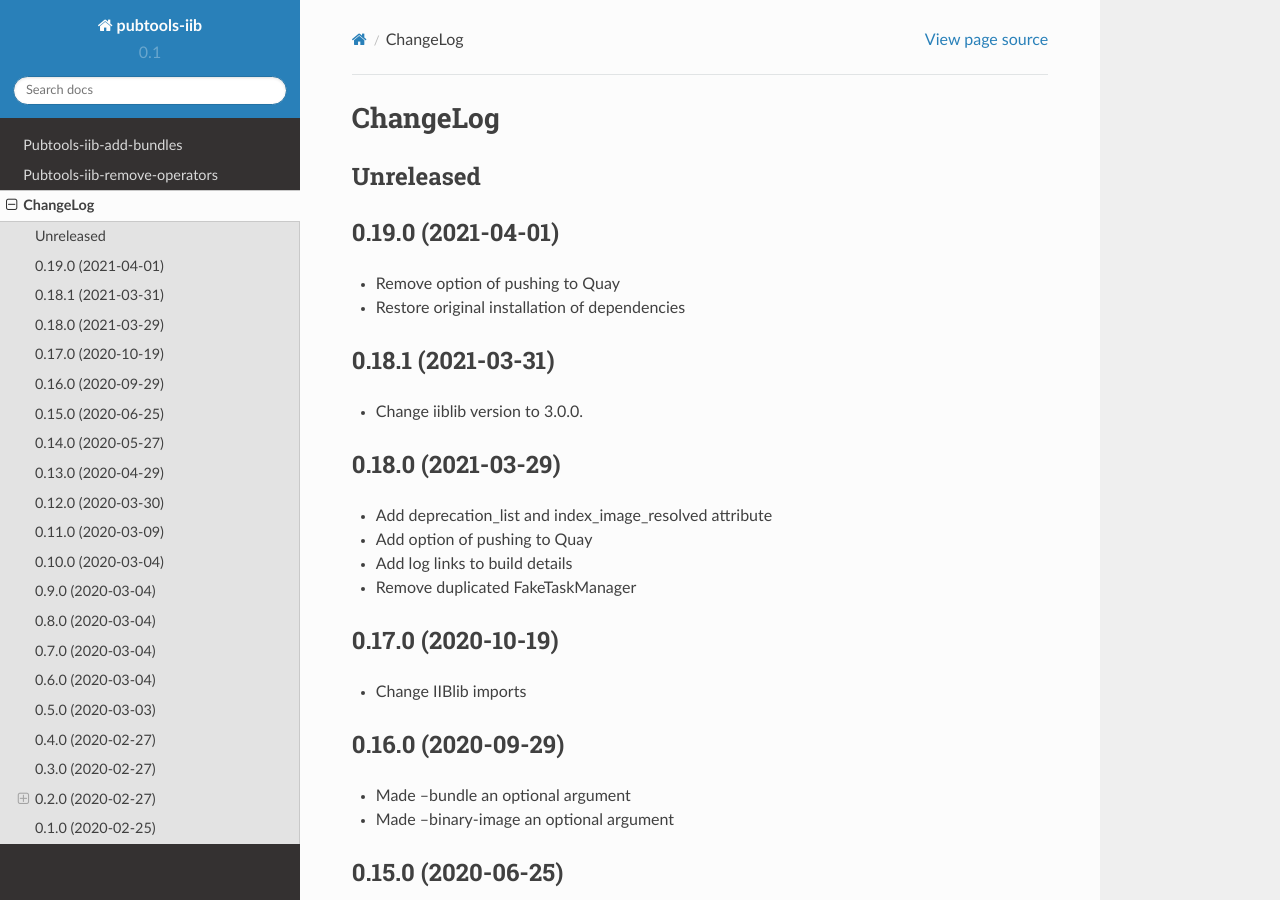
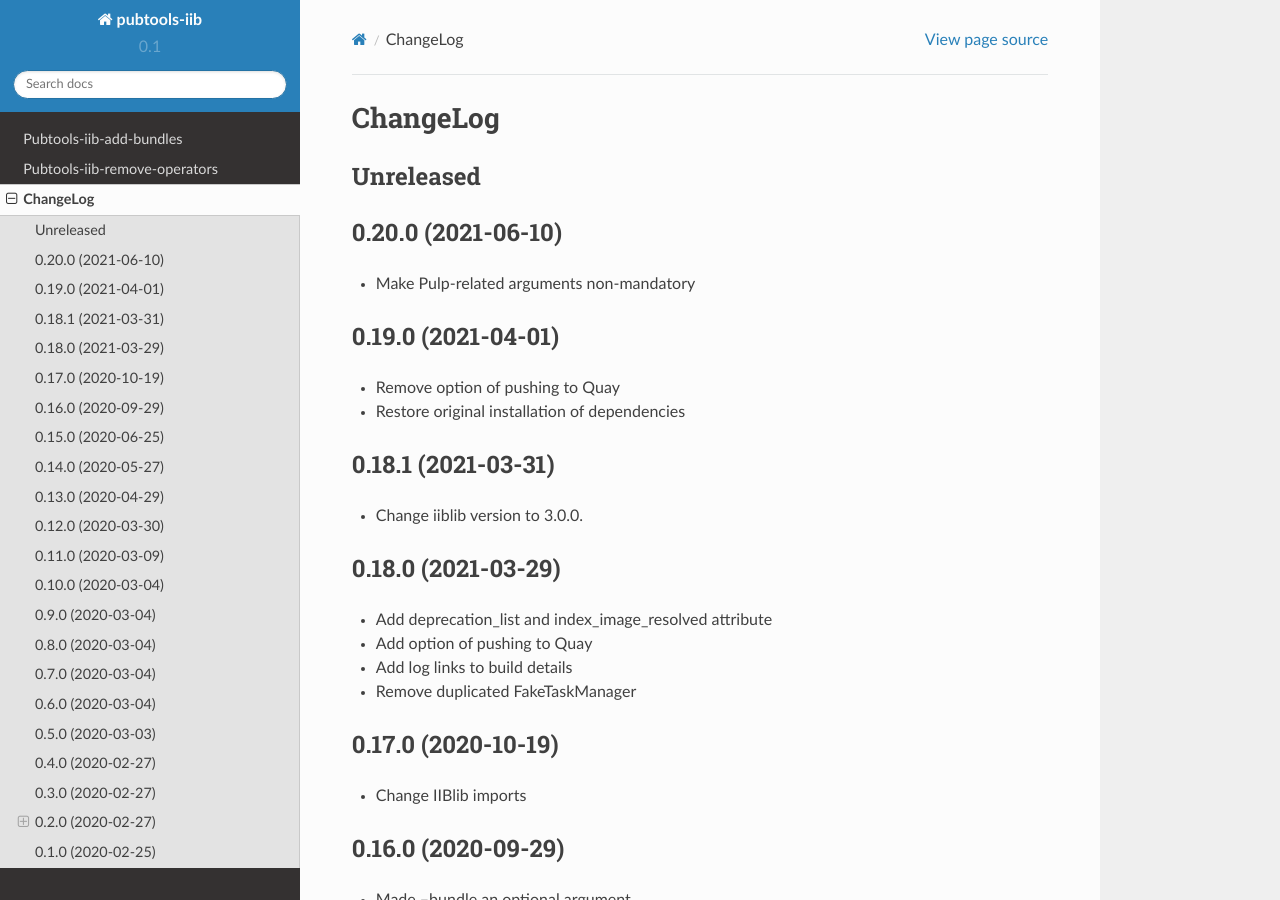
Before and after one commit to release-engineering/pubtools-iib, a Sphinx documentation site: the page built from docs/source/CHANGELOG.rst, in a window 1280 px wide and 900 px high. Built offline with Sphinx 7.4.7 and the Read the Docs theme 2.0.0, drawn with Linux system fonts in a browser that asks for light colours.

Commit message:
v0.20.0 Changelog

```diff
--- a/docs/source/CHANGELOG.rst
+++ b/docs/source/CHANGELOG.rst
@@ -3,6 +3,10 @@
 
 Unreleased
 -----------
+
+0.20.0 (2021-06-10)
+-------------------
+* Make Pulp-related arguments non-mandatory
 
 0.19.0 (2021-04-01)
 -------------------
--- a/setup.py
+++ b/setup.py
@@ -64,7 +64,7 @@
 
 setup(
     name="pubtools-iib",
-    version="0.19.0",
+    version="0.20.0",
     description="Pubtools-iib",
     long_description=long_description,
     author="Jindrich Luza",
```
